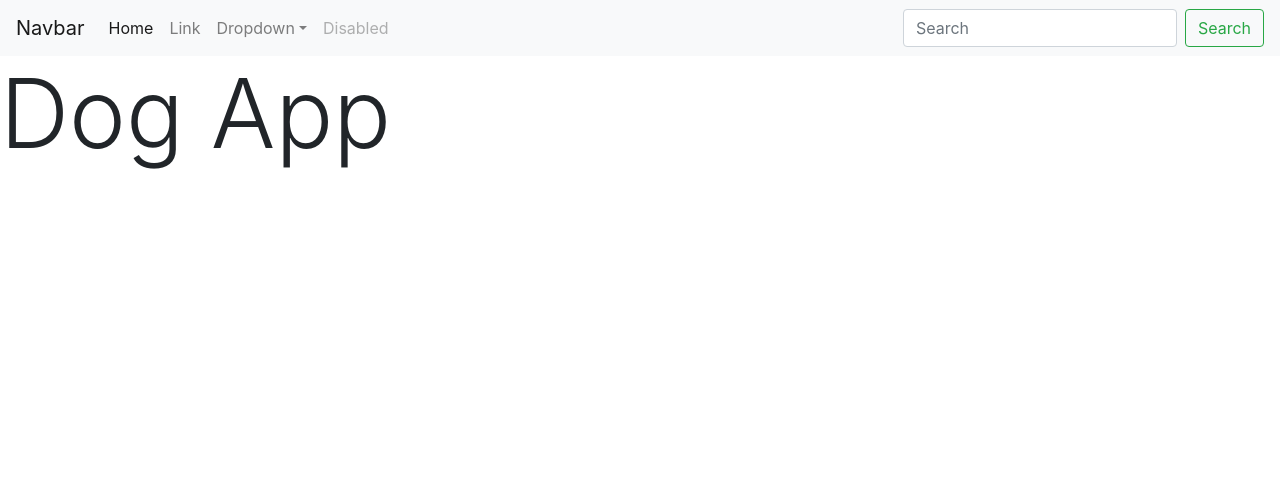
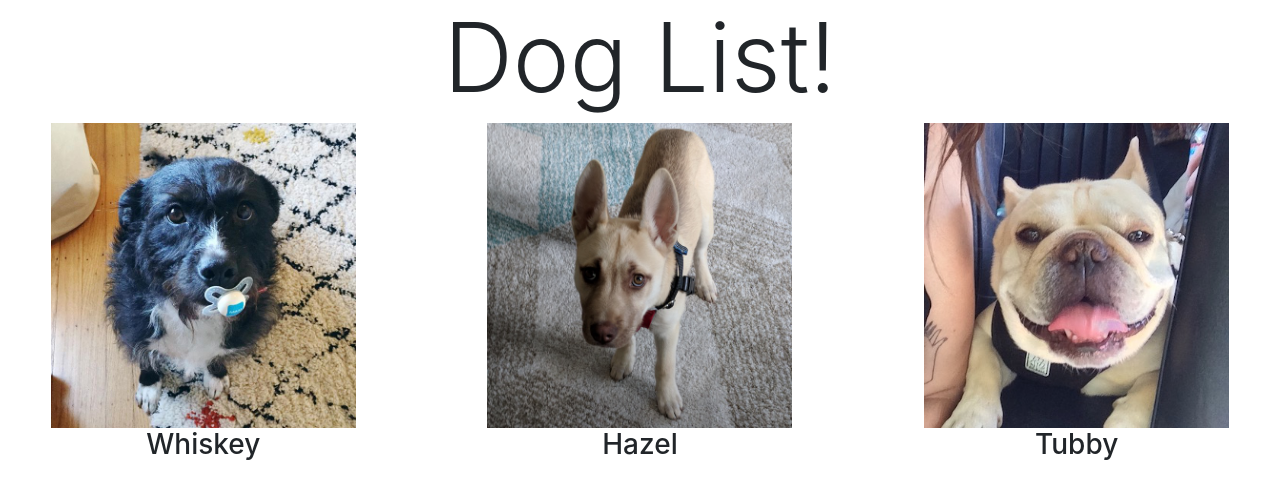
Before and after one commit to xaviguasch/router-dog-react-app, a React (Create React App) app: page /dogs in a window 1280 px wide. Shown: the top 498 px of the page. Built offline with nearby package versions, Linux system fonts and the light colour scheme.

Commit message:
added DogList component

```diff
--- a/src/App.js
+++ b/src/App.js
@@ -1,84 +1,55 @@
-import React from 'react'
+import React, { Component } from 'react'
+import { Route, Switch } from 'react-router-dom'
+import DogList from './DogList'
+import whiskey from './images/whiskey.jpg'
+import tubby from './images/tubby.jpg'
+import hazel from './images/hazel.jpg'
+
 import './App.css'
 
-function App() {
-  return (
-    <div>
-      <nav className='navbar navbar-expand-lg navbar-light bg-light'>
-        <a className='navbar-brand' href='#'>
-          Navbar
-        </a>
-        <button
-          className='navbar-toggler'
-          type='button'
-          data-toggle='collapse'
-          data-target='#navbarSupportedContent'
-          aria-controls='navbarSupportedContent'
-          aria-expanded='false'
-          aria-label='Toggle navigation'
-        >
-          <span className='navbar-toggler-icon' />
-        </button>
+class App extends Component {
+  static defaultProps = {
+    dogs: [
+      {
+        name: 'Whiskey',
+        age: 5,
+        src: whiskey,
+        facts: [
+          'Whiskey loves eating popcorn.',
+          'Whiskey is a terrible guard dog.',
+          'Whiskey wants to cuddle with you!'
+        ]
+      },
+      {
+        name: 'Hazel',
+        age: 3,
+        src: hazel,
+        facts: [
+          'Hazel has soooo much energy!',
+          'Hazel is highly intelligent.',
+          'Hazel loves people more than dogs.'
+        ]
+      },
+      {
+        name: 'Tubby',
+        age: 4,
+        src: tubby,
+        facts: [
+          'Tubby is not the brightest dog',
+          'Tubby does not like walks or exercise.',
+          'Tubby loves eating food.'
+        ]
+      }
+    ]
+  }
 
-        <div className='collapse navbar-collapse' id='navbarSupportedContent'>
-          <ul className='navbar-nav mr-auto'>
-            <li className='nav-item active'>
-              <a className='nav-link' href='#'>
-                Home <span className='sr-only'>(current)</span>
-              </a>
-            </li>
-            <li className='nav-item'>
-              <a className='nav-link' href='#'>
-                Link
-              </a>
-            </li>
-            <li className='nav-item dropdown'>
-              <a
-                className='nav-link dropdown-toggle'
-                href='#'
-                id='navbarDropdown'
-                role='button'
-                data-toggle='dropdown'
-                aria-haspopup='true'
-                aria-expanded='false'
-              >
-                Dropdown
-              </a>
-              <div className='dropdown-menu' aria-labelledby='navbarDropdown'>
-                <a className='dropdown-item' href='#'>
-                  Action
-                </a>
-                <a className='dropdown-item' href='#'>
-                  Another action
-                </a>
-                <div className='dropdown-divider' />
-                <a className='dropdown-item' href='#'>
-                  Something else here
-                </a>
-              </div>
-            </li>
-            <li className='nav-item'>
-              <a className='nav-link disabled' href='#' tabIndex='-1' aria-disabled='true'>
-                Disabled
-              </a>
-            </li>
-          </ul>
-          <form className='form-inline my-2 my-lg-0'>
-            <input
-              className='form-control mr-sm-2'
-              type='search'
-              placeholder='Search'
-              aria-label='Search'
-            />
-            <button className='btn btn-outline-success my-2 my-sm-0' type='submit'>
-              Search
-            </button>
-          </form>
-        </div>
-      </nav>
-      <h1 className='display-1'>Dog App</h1>
-    </div>
-  )
+  render() {
+    return (
+      <div>
+        <Route exact path='/dogs' render={() => <DogList dogs={this.props.dogs} />} />
+      </div>
+    )
+  }
 }
 
 export default App
--- /dev/null
+++ b/src/DogList.css
@@ -0,0 +1,3 @@
+.Dog img {
+  width: 75%;
+}
--- /dev/null
+++ b/src/DogList.js
@@ -0,0 +1,24 @@
+import React, { Component } from 'react'
+import './DogList.css'
+
+class DogList extends Component {
+  render() {
+    return (
+      <div className='DogList'>
+        <h1 className='display-1 text-center'>Dog List!</h1>
+        <div className='containter'>
+          <div className='row'>
+            {this.props.dogs.map(d => (
+              <div className='Dog col-lg-4 text-center' key={d.name}>
+                <img src={d.src} alt={d.name} />
+                <h3>{d.name}</h3>
+              </div>
+            ))}
+          </div>
+        </div>
+      </div>
+    )
+  }
+}
+
+export default DogList
```
